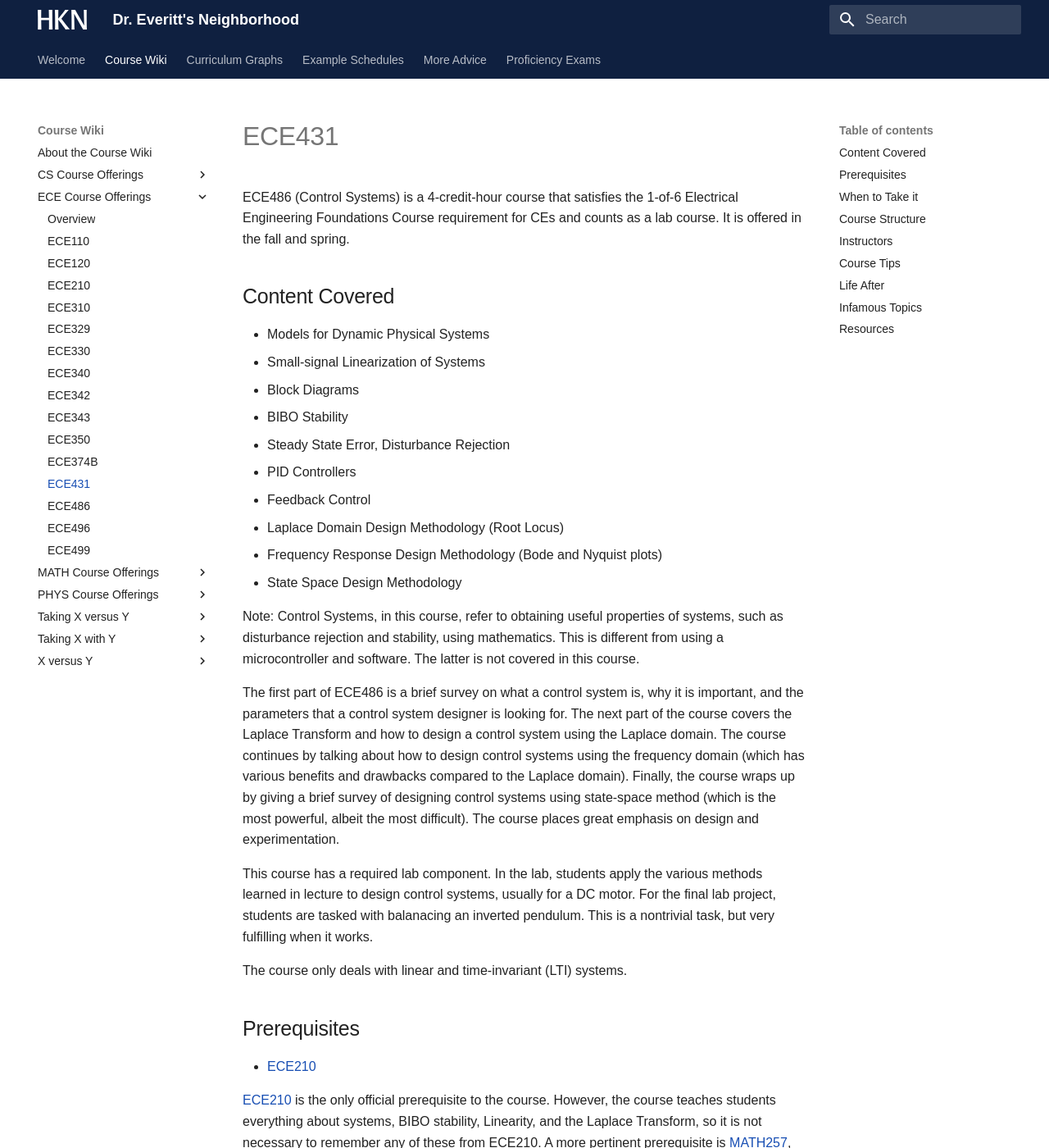
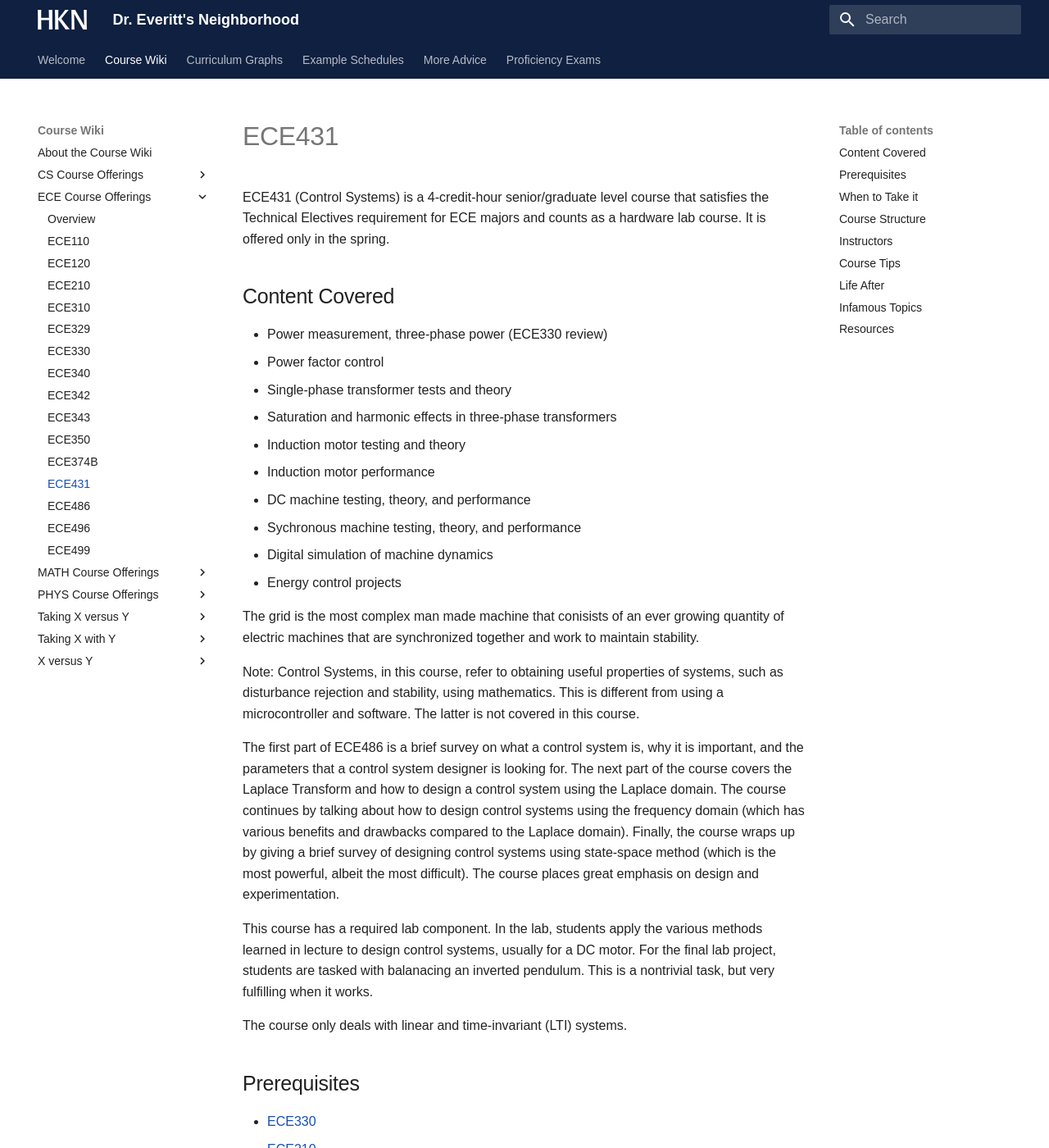
Before and after one commit to hkn-alpha/wiki, an MkDocs documentation site: the page built from docs/Course Wiki/ECE Course Offerings/ECE431.md, in a window 1280 px wide and 1400 px high. Shown: the whole window at 82% size. Built offline with MkDocs 1.6.1 and Material for MkDocs 9.7.7, drawn with Linux system fonts in a browser that asks for light colours; some web fonts are replaced; some of the changed text lies outside the part shown.

Commit message:
Update ECE431.md

```diff
--- a/docs/Course Wiki/ECE Course Offerings/ECE431.md
+++ b/docs/Course Wiki/ECE Course Offerings/ECE431.md
@@ -1,19 +1,22 @@
 # ECE431
 
-ECE486 (Control Systems) is a 4-credit-hour course that satisfies the 1-of-6 Electrical Engineering Foundations Course requirement for CEs and counts as a lab course. It is offered in the fall and spring.
+ECE431 (Control Systems) is a 4-credit-hour senior/graduate level course that satisfies the Technical Electives requirement for ECE majors and counts as a hardware lab course. It is offered only in the spring.
 
 ## Content Covered
 
-- Models for Dynamic Physical Systems
-- Small-signal Linearization of Systems
-- Block Diagrams
-- BIBO Stability
-- Steady State Error, Disturbance Rejection
-- PID Controllers
-- Feedback Control
-- Laplace Domain Design Methodology (Root Locus)
-- Frequency Response Design Methodology (Bode and Nyquist plots)
-- State Space Design Methodology
+- Power measurement, three-phase power (ECE330 review)
+- Power factor control
+- Single-phase transformer tests and theory
+- Saturation and harmonic effects in three-phase transformers
+- Induction motor testing and theory
+- Induction motor performance
+- DC machine testing, theory, and performance
+- Sychronous machine testing, theory, and performance
+- Digital simulation of machine dynamics
+- Energy control projects
+
+ The grid is the most complex man made machine that conisists of an ever growing quantity of electric machines that are synchronized together and work to maintain stability.
+
 
 Note: Control Systems, in this course, refer to obtaining useful properties of systems, such as disturbance rejection and stability, using mathematics. This is different from using a microcontroller and software. The latter is not covered in this course.
 
@@ -24,21 +27,21 @@ This course has a required lab component. In the lab, students apply the various
 The course only deals with linear and time-invariant (LTI) systems.
 
 ## Prerequisites
-
+- [ECE330](ECE330.md)
 - [ECE210](ECE210.md)
 
 [ECE210](ECE210.md) is the only official prerequisite to the course. However, the course teaches students everything about systems, BIBO stability, Linearity, and the Laplace Transform, so it is not necessary to remember any of these from ECE210. A more pertinent prerequisite is [MATH257](../MATH%20Course%20Offerings/MATH257.md), since the state-space method relies heavily on linear algebra methods and theorems, such as finding eigenvalues.
 
 ## When to Take it
 
-Take this course if you have any sort of passing interest in controls. Control systems are also important in fields such as power systems and robotics. Be warned that the course does require a decent time commitment due to the amount of content and work required. If you do wish to take this course as soon as possible, take [ECE210](ECE210.md) as soon as possible.
+This course is one of the logical next steps in the power systems sequence after [ECE330](ECE330.md). Many students feel like this class solidifies and continues on from ECE330 material while also reinforcing knowledge through the labs. Take this course if you are at all interested in electric vehicles, power systems, and/or the electric grid. Definetly take this class if you want to go more into depth on the theory and machines first introduced to you in ECE330.
 
 ## Course Structure
 
 
 ## Instructors
 
-Faculty in the area of controls and power generally rotate as far as teaching this course. Professor Alejandro Garcia-Dominguez taught this course in the Spring 2023 semester.
+Usually Professor Haran teaches this course.
 
 ## Course Tips
 
```
